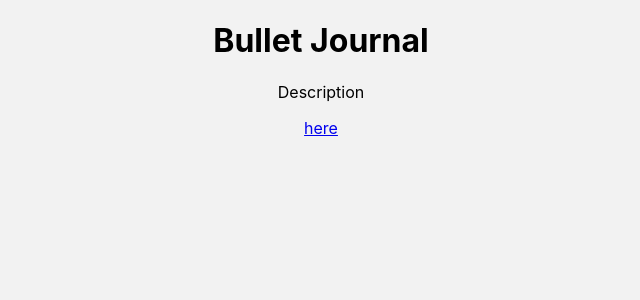
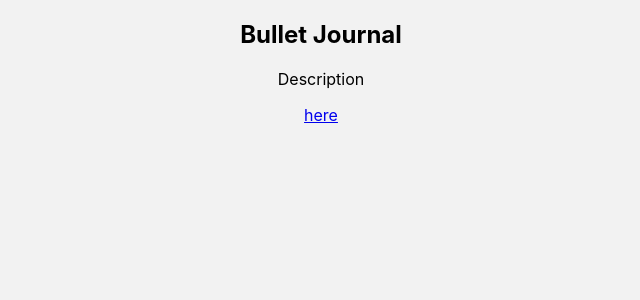
Before and after one commit to LorgioRoda/Bullet-Journal-Frontend, a React (Create React App) app: page / in a window 1280 px wide. Shown: the top 300 px of the page, without its empty margins (319-959 px from the left). Built offline with nearby package versions, Linux system fonts and the light colour scheme.

Commit message:
new theme add

```diff
--- a/src/Services/task.service.js
+++ b/src/Services/task.service.js
@@ -1,16 +1,15 @@
 import axios from "axios";
 
-export default class TaskService{
-    constructor(){
-        this.instance = axios.create({
-            baseURL: `${process.env.REACT_APP_API_URL}/task`,
-            withCredentials: true
-        })
-    }
-
-    create = data => this.instance.post("/", data)
-    get = () => this.instance.get("/");
-    getOne = id => this.instance.get(`/${id}`);
-    deleteOne = id => this.instance.delete(`/${id}`)
-    updateOne = (id, data) => this.instance.put(`/${id}`, data)
+export default class TaskService {
+  constructor() {
+    this.instance = axios.create({
+      baseURL: `${process.env.REACT_APP_API_URL}/task`,
+      withCredentials: true,
+    });
+  }
+  create = (data) => this.instance.post("/", data);
+  get = () => this.instance.get("/");
+  getOne = (id) => this.instance.get(`/${id}`);
+  deleteOne = (id) => this.instance.delete(`/${id}`);
+  updateOne = (id, data) => this.instance.put(`/${id}`, data);
 }
--- a/src/pages/Home/Home.js
+++ b/src/pages/Home/Home.js
@@ -1,18 +1,19 @@
 import React from 'react'
 import { Link } from "react-router-dom";
+import SCHome from './Home.styled';
 
 function Home() {
     return (
         <div>
-            <div className="home">
+            <SCHome>
                 <h1>Bullet Journal</h1>
                 <p>Description</p>
                 <div className="home__bottom">
-                    <Link to="/profile">
+                    <Link to="/task">
                     <buttom>here</buttom>
                     </Link>
                 </div>
-            </div>
+            </SCHome>
         </div>
     )
 }
--- a/src/pages/Home/Home.styled.js
+++ b/src/pages/Home/Home.styled.js
@@ -0,0 +1,7 @@
+import styled from 'styled-components'
+
+const SCHome = styled.section`
+
+`;
+
+export default SCHome
--- a/src/pages/Task/task.js
+++ b/src/pages/Task/task.js
@@ -1,11 +1,23 @@
-import React, { Component } from 'react'
+import React, { Component } from "react";
+import TaskService from "../../Services/task.service";
 
 export default class task extends Component {
-    render() {
-        return (
-            <div>
+  constructor(props) {
+    super(props)
+    this.state = {
+      tasks: []
+    };
+    this.taskService = new TaskService();
+  }
+  componentDidMount(){
+      this.taskService.get()
+      .then(response => {
+          console.log(response.data)    ///Info response.data
+      })
+      .catch(err => console.error(err))
+  }
 
-            </div>
-        )
-    }
+  render() {
+    return <div></div>;
+  }
 }
--- /dev/null
+++ b/src/theme.js
@@ -0,0 +1,48 @@
+const theme = {
+  color: {
+    primary: "#2DC5FA",
+    secondary: "#5252F6",
+    red: "#F95C5C",
+    green: "#4CE489",
+    yellow: "#FDD262",
+    blue: "#0085FF",
+    black: "#2B2F30",
+    white: "white",
+  },
+  breakpoints: {
+    mobileMax: "420px",
+    tabletMin: "421px",
+    tabletMax: "768px",
+    desktopMin: "1025px",
+    desktopMax: "1441px",
+  },
+  typography: {
+    gelion: "Gelion-Regular",
+    gelionMedium: "Gelion-Medium",
+    superDisplay: "GT-Super-Display",
+  },
+  typographySizes: {
+    s: {
+      size: "12px",
+      line: "15px",
+    },
+    m: {
+      size: "16px",
+      line: "19px",
+    },
+    l: {
+      size: "32px",
+      line: "35px",
+    },
+    xl: {
+      size: "96px",
+      line: "106px",
+    },
+  },
+  spacing: {
+    small: "16px",
+    medium: "32px",
+    large: "40px",
+  },
+};
+export default theme;
```
